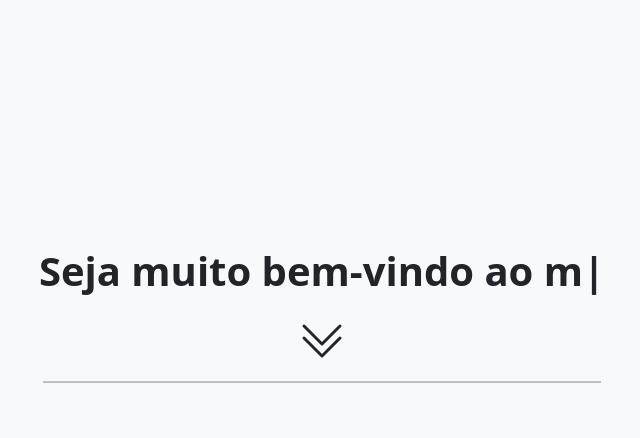
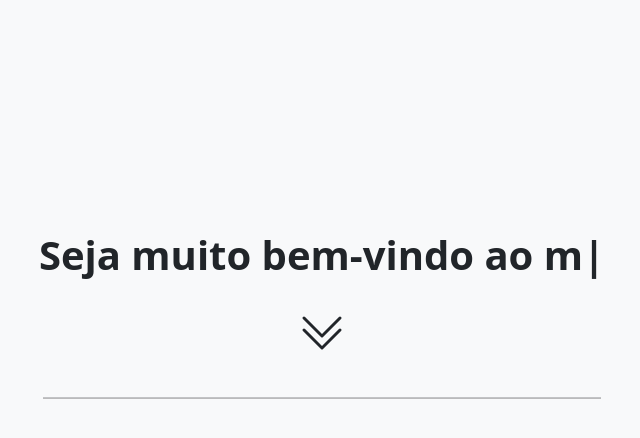
Before and after one commit to PortfolioJovePy/Portfolio, a Django app: page / in a window 1280 px wide. Shown: the part 468-906 px from the top of the page, without its empty margins (318-958 px from the left). Run offline with Django 4.2, Linux system fonts and the light colour scheme.

Commit message:
Atualizar o inicio.html

```diff
--- a/principal/templates/inicio.html
+++ b/principal/templates/inicio.html
@@ -38,17 +38,17 @@
       </div>
  <div class="d-flex flex-column justify-content-center align-items-center min-vh-100 text-{{request.theme}}">
     <!-- Texto centralizado vertical e horizontalmente -->
-    <div class="fs-1 fw-bolder text-center" id="texto">{{texto}}</div>
+    <div class="fs-1 fw-bolder text-center mt-0" id="texto">{{texto}}</div>
 
     <!-- SVG abaixo do texto com espaçamento adequado -->
-    <div class="mt-3 text-center scale-in-ver-top pulsate-fwd"> <!-- mt-3 para dar um espaçamento entre o texto e o SVG -->
+    <div class="mt-4 text-center scale-in-ver-top pulsate-fwd"> <!-- mt-3 para dar um espaçamento entre o texto e o SVG -->
         <svg xmlns="http://www.w3.org/2000/svg" width="48" height="48" fill="currentColor" class="bi bi-chevron-double-down" viewBox="0 0 16 16">
           <path fill-rule="evenodd" d="M1.646 6.646a.5.5 0 0 1 .708 0L8 12.293l5.646-5.647 a.5.5 0 0 1 .708.708l-6 6a.5.5 0 0 1-.708 0l-6-6a.5.5 0 0 1 0-.708"/>
           <path fill-rule="evenodd" d="M1.646 2.646a.5.5 0 0 1 .708 0L8 8.293l5.646-5.647 a.5.5 0 0 1 .708.708l-6 6a.5.5 0 0 1-.708 0l-6-6a.5.5 0 0 1 0-.708"/>
         </svg>
     </div>
 
-    <div class="container">
+    <div class="container scale-in-ver-top mt-4">
   <div class="row">
     <div class="col-12 text-center">
       <hr class="mx-auto" style="width: 50%; height: 2px; background-color: #000;">
```
